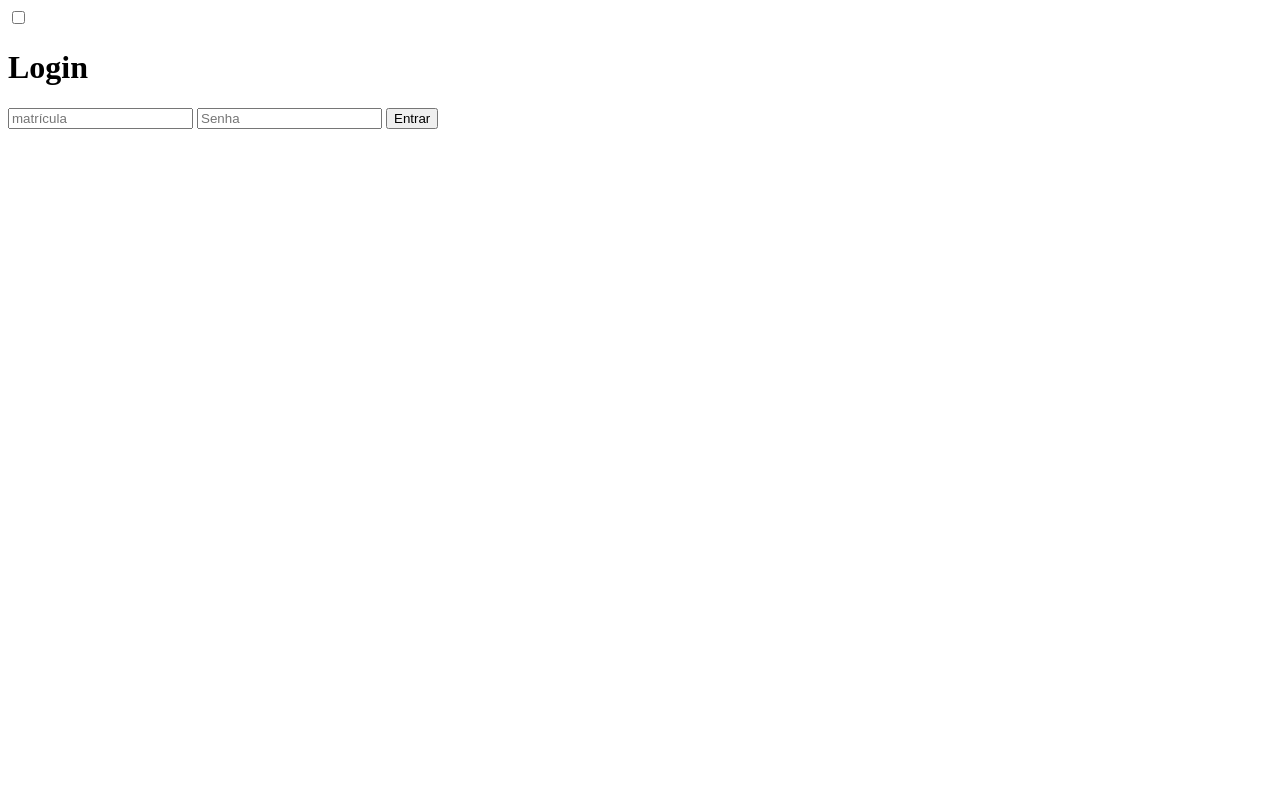
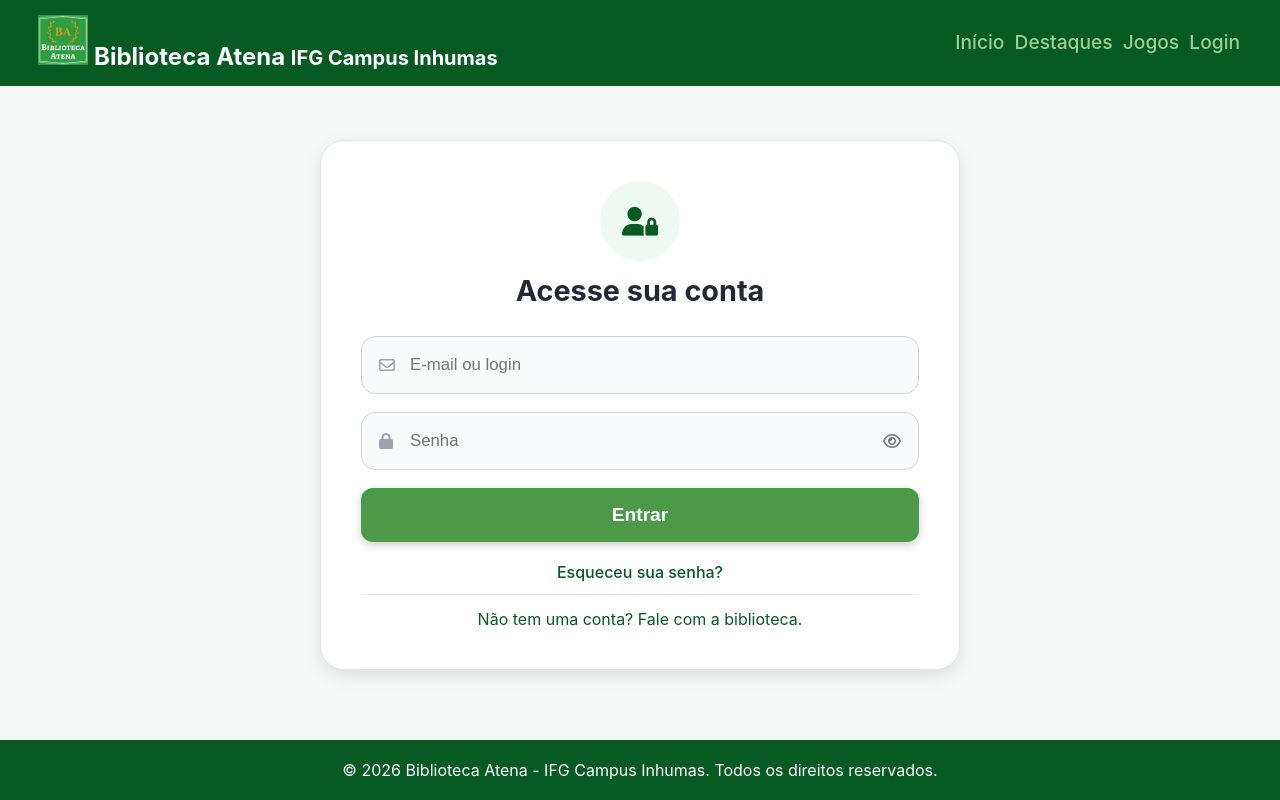
Before and after one commit to Lispss/bibliotecaAtena, a plain HTML site: page login.html in a window 1280 px wide. Drawn offline with Linux system fonts and the light colour scheme.

Commit message:
Login  duplicado deletado

```diff
--- a/login.html
+++ b/login.html
@@ -1,24 +1,54 @@
-<!DOCTYPE html>
+<!doctype html>
 <html lang="pt-br">
     <head>
-    <meta charset="UTF-8">
-    <meta name="viewport" content="width=device-width, initial-scale=1.0">
-    <title>Document</title>
+        <meta charset="UTF-8" />
+        <meta name="viewport" content="width=device-width, initial-scale=1.0" />
+        <title> Biblioteca Atena - Login</title>
+        <link rel="stylesheet" href="https://cdnjs.cloudflare.com/ajax/libs/font-awesome/6.5.1/css/all.min.css" />
+        <link rel="stylesheet" href="index.css" />
+        <link rel="stylesheet" href="estilo.css" />
     </head>
     <body>
-    <div class="theme">
-        <label class="switch">
-             <input type="checkbox" onclick="switchTheme()">
-             <span class="slider"></span></span>
-        </label>
+        <nav class="nav">
+            <div class="logo">
+                <img src="logo-horizontal.png" alt="BA - Biblioteca Atena" />
+                <span>  Biblioteca Atena  <small>IFG Campus Inhumas</small></span>
             </div>
-    <div class="login-box">
-        <h1>Login</h1>
-        <form>
-            <input type="text" placeholder="matrícula" id="login-input">
-            <input type="password" placeholder="Senha" id="login-input">
-            <button type="submit" id="login-button">Entrar</button>
+            <ul class="menu">
+                <a href="index.html">Início</a>
+                <a href="index.html#destaques">Destaques</a>
+                <a href="jogos.html">Jogos</a>
+                <a href="login.html" class="ativo">Login</a>
+            </ul>
+        </nav>
+        <div class="conteudo">
+            <form class="cartao" action="painel.html">
+                <div class="icone-topo"><i class="fa-solid fa-user-lock"></i></div>
+                <h1>Acesse sua conta</h1>
+                <div class="campo">
+                    <i class="fa-regular fa-envelope"></i>
+                    <input type="text" placeholder="E-mail ou login" required />
+                </div>
+                <div class="campo">
+                    <i class="fa-solid fa-lock"></i>
+                    <input type="password" id="senha" placeholder="Senha" required />
+                    <i class="fa-regular fa-eye ver-senha" onclick="verSenha()"></i>
+                </div>
+                <button type="submit" class="btn-principal">Entrar</button>
+                <div class="links-cartao">
+                    <a href="#">Esqueceu sua senha?</a>
+                    <p>Não tem uma conta? Fale com a biblioteca.</p>
+                </div>
             </form>
         </div>
+        <div class="footer">
+            <p>&copy; 2026 Biblioteca Atena - IFG Campus Inhumas. Todos os direitos reservados.</p>
+        </div>
+        <script>
+            function verSenha() {
+                var campo = document.getElementById("senha");
+                campo.type = campo.type === "password" ? "text" : "password";
+            }
+        </script>
     </body>
 </html>
```
Also changed, not shown: loginn.html (deleted, +0 -54 lines). Lines whose indentation alone changed are shown as unchanged.
